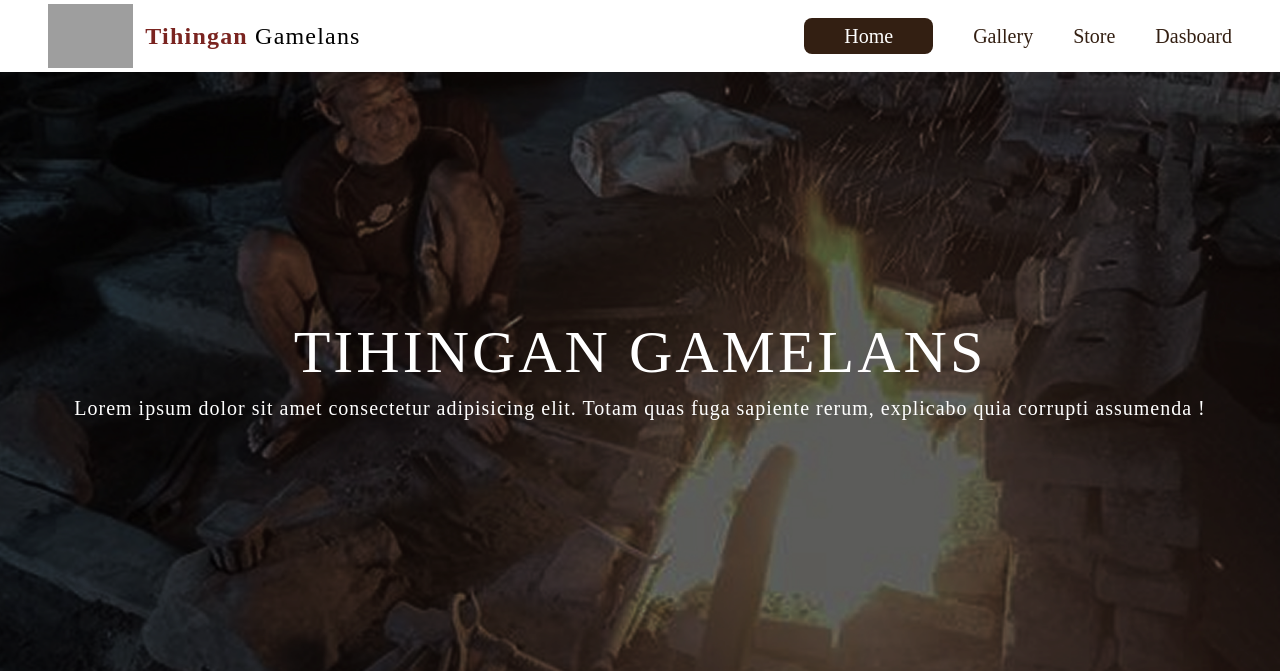
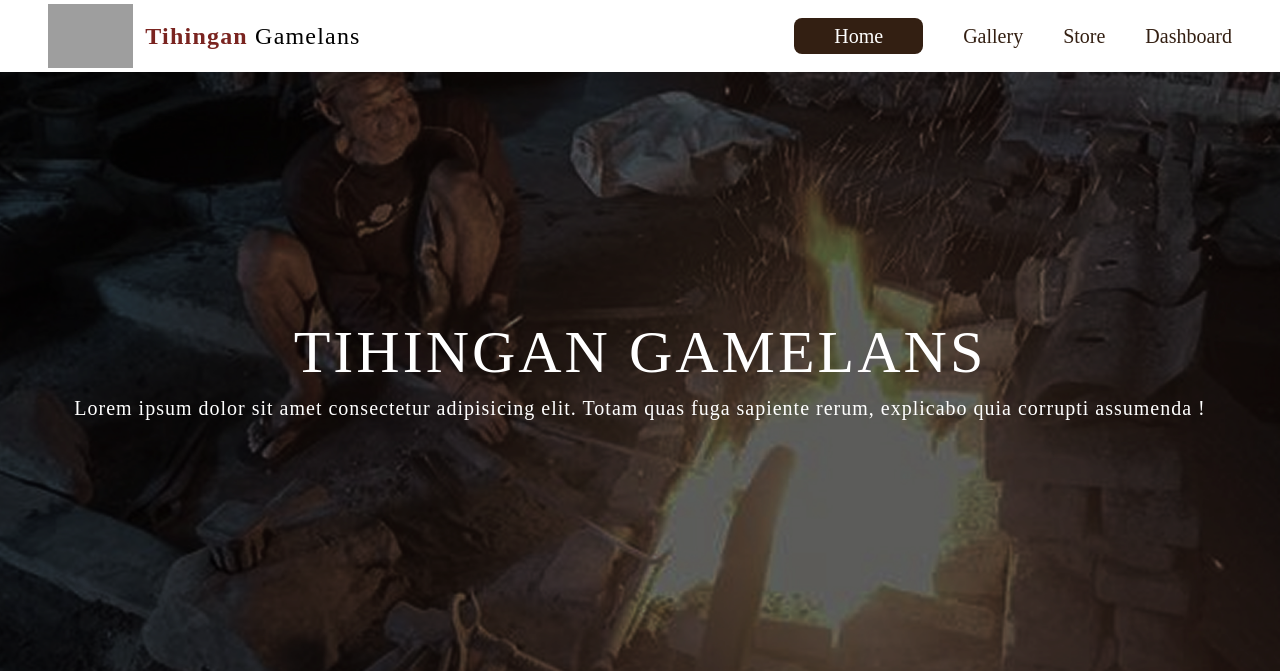
Before and after one commit to DuloeW/tihingangamelans2025-v2, a Laravel app: page / in a window 1280 px wide. Shown: the top 671 px of the page. Run offline with Laravel 12, Linux system fonts and the light colour scheme; the visitor is signed in with stand-in values (Sample User, id 1); style sheets or scripts are compiled from the project's sources; parts of the project's set-up code (start-up, migrations or seed data) failed here and were passed over; some web fonts are replaced; grey boxes are pictures that could not be loaded.

Commit message:
change typo

```diff
--- a/resources/views/components/navbar-custom.blade.php
+++ b/resources/views/components/navbar-custom.blade.php
@@ -22,7 +22,7 @@
         @if (Auth::check())
             <a class="text-primary {{ request()->is('dashboard') ? $activeClass : '' }}  hover:text-[#7A2C1D] transition"
                 href="{{ route('dashboard') }}">
-                Dasboard
+                Dashboard
             </a>
         @else
             <a class="text-primary {{ request()->is('login') ? $activeClass : '' }}  hover:text-[#7A2C1D] transition"
```
